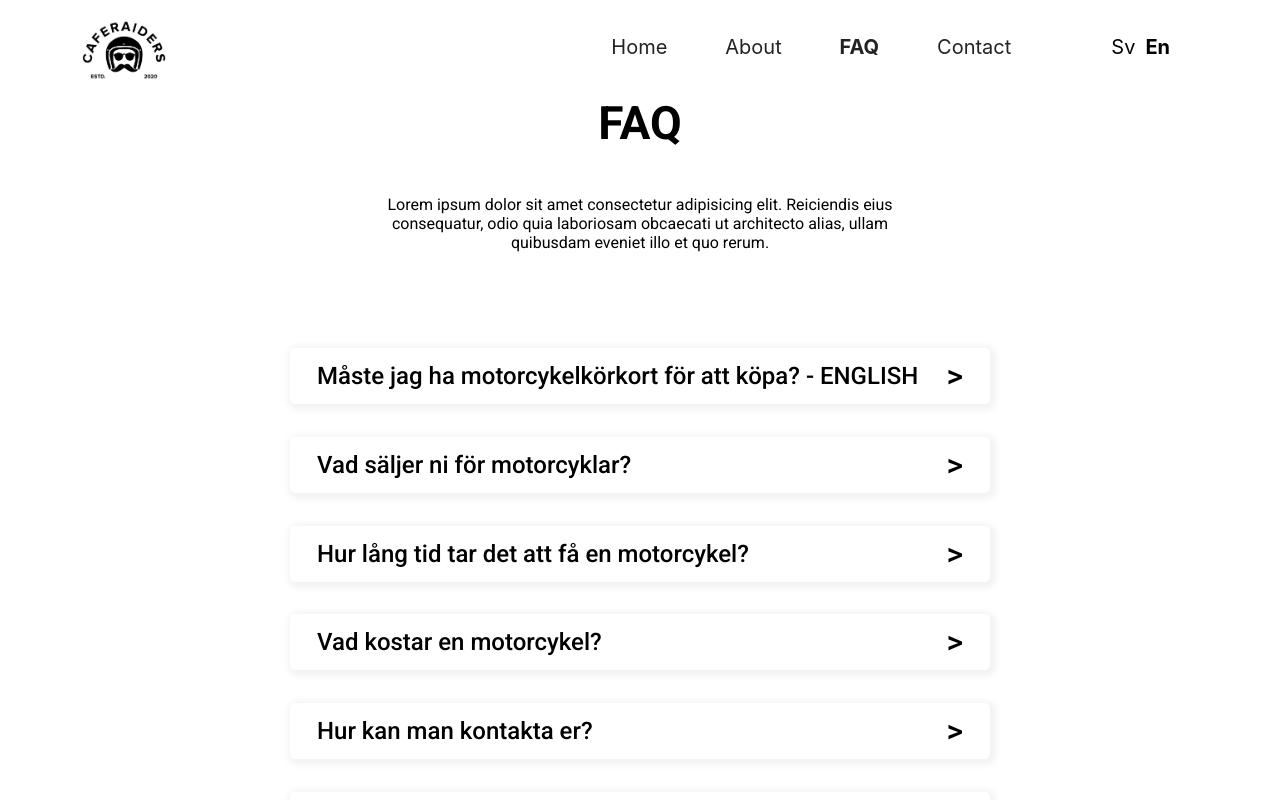
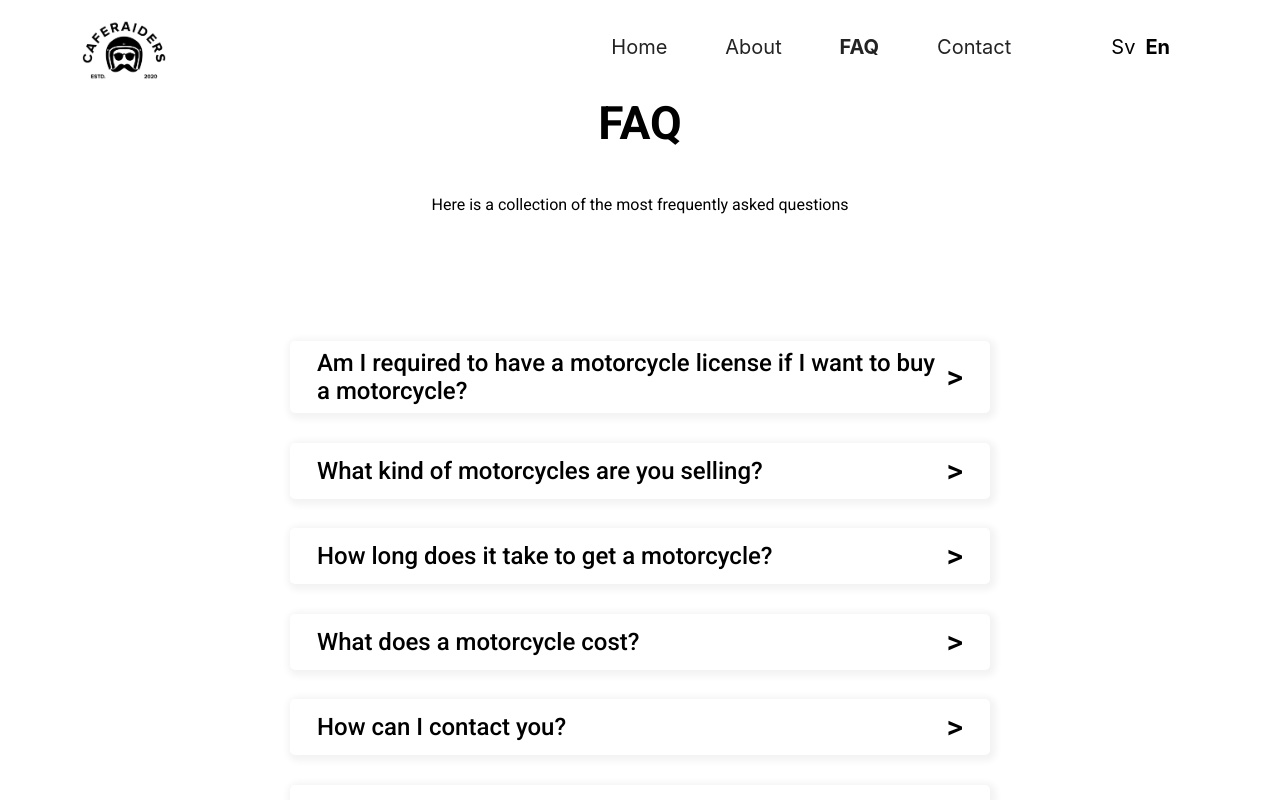
Before and after one commit to SamuelMeijer/agile-project-group5, a React (Create React App) app: page /faq in a window 1280 px wide. Shown: the top 800 px of the page. Built offline with nearby package versions, Linux system fonts and the light colour scheme.

Commit message:
Adding translations to FAQ

```diff
--- a/src/components/faq/Faq.js
+++ b/src/components/faq/Faq.js
@@ -17,10 +17,12 @@ export default function Faq () {
     return (
         <section id={ Styles.faqWrapper }>
             <h1 className={ Styles.title }>FAQ</h1>
-            <p className={ Styles.description }>Lorem ipsum dolor sit amet consectetur adipisicing elit. Reiciendis eius consequatur, odio quia laboriosam obcaecati ut architecto alias, ullam quibusdam eveniet illo et quo rerum.</p>
+            <p className={ Styles.description }>
+                <Trans i18nKey="faq.description"></Trans>
+            </p>
 
             <ul className={ Styles.menu }>
-                { t('faq', { returnObjects: true }).map( (question) => {
+                { t('faq', { returnObjects: true })['questions'].map( (question) => {
                     return (
                         <li key={ question.id } onClick={() => { setClickedQuestion(question.id) }} className={ Styles.menuItem }>
 
--- a/src/i18n.js
+++ b/src/i18n.js
@@ -46,38 +46,41 @@ i18n.use(Backend).use(LanguageDetector).use(initReactI18next).init({
                     desc: 'Motorcycles are our passion. Together we have more than 30 years experience from selling, servicing and riding motorcyckels. We offer the best motorcycles at the lowest prices and will always ne there for our customers.',
                     employees: 'Employees',
                 },
-                faq: [
+                faq: {
+                    description: 'Here is a collection of the most frequently asked questions',
+                    questions: [
                         {
                             id: 0,
-                        question: 'Måste jag ha motorcykelkörkort för att köpa? - ENGLISH',
-                        answer: 'Answer 1: Japp!'
+                            question: 'Am I required to have a motorcycle license if I want to buy a motorcycle?',
+                            answer: 'No you do not need a motorcycle license to buy a motorcycle, just to ride it'
                         },
                         {
                             id: 1,
-                        question: 'Vad säljer ni för motorcyklar?',
-                        answer: 'Answer 2: Lorem ipsum dolor sit amet consectetur, adipisicing elit. Soluta reprehenderit sunt eum quidem deserunt porro. '
+                            question: 'What kind of motorcycles are you selling?',
+                            answer: 'We sell three different models of motorcycles: BMW F 900R, Triumphth BV T1 and Harley Davidson R5'
                         },
                         {
                             id: 2,
-                        question: 'Hur lång tid tar det att få en motorcykel?',
-                        answer: 'Answer 3: Lorem ipsum dolor sit amet.  '
+                            question: 'How long does it take to get a motorcycle?',
+                            answer: 'Normal delivery time is three to five weeks'
                         },
                         {
                             id: 3,
-                        question: 'Vad kostar en motorcykel?',
-                        answer: 'Answer 4: Lorem ipsum dolor sit, amet consectetur adipisicing elit. '
+                            question: 'What does a motorcycle cost?',
+                            answer: 'Our motorcycles cost between 69000 - 89000SEK'
                         },
                         {
                             id: 4,
-                        question: 'Hur kan man kontakta er?',
-                        answer: 'Answer 5: Lorem ipsum dolor sit, amet consectetur adipisicing elit. Deserunt rerum consequuntur ratione eaque minus accusantium nisi velit. '
+                            question: 'How can I contact you?',
+                            answer: 'You can always contact us on telephone 042-2933159 during the day, otherwise you can send an email to contact@caferaiders.com'
                         },
                         {
                             id: 5,
-                        question: 'Vart kan man hitta er?',
-                        answer: 'Answer 6 Lorem ipsum dolor, sit amet consectetur adipisicing elit. Incidunt quasi repudiandae veniam sed tempore. '
+                            question: 'Where can I find you?',
+                            answer: 'You can find us at Helsingborgsvägen 1, 25227 Helsingborg'
                         },
-            ],
+                    ]
+                },
                 contact: {
                     contact: 'Contact',
                     name: 'Name:',
@@ -120,38 +123,41 @@ i18n.use(Backend).use(LanguageDetector).use(initReactI18next).init({
                     desc: 'Motorcyklar är våran passion. Tillsammans har vi mer än 30 års erfarenhet från försäljning, service och körande av motorcyklar. Vi erbjuder de bästa motorcycklarna till de lägsta priserna och kommer alltid att finnas där för våra kunder.',
                     employees: 'Anställda'
                 },
-                faq: [
+                faq: {
+                    description: 'Här har vi samlat några av de vanligaste frågorna',
+                    questions: [
                         {
                             id: 0,
                             question: 'Måste jag ha motorcykelkörkort för att köpa?',
-                        answer: 'Answer 1: Japp!'
+                            answer: 'Nej du behöver inte ha motorcykelkörkort för att få köpa en motorcykel, enbart för att få köra den'
                         },
                         {
                             id: 1,
                             question: 'Vad säljer ni för motorcyklar?',
-                        answer: 'Answer 2: Lorem ipsum dolor sit amet consectetur, adipisicing elit. Soluta reprehenderit sunt eum quidem deserunt porro. '
+                            answer: 'Vi säljer tre olika modeller av motorcyklar: BMW F 900R, Triumphth BV T1 och Harley Davidson R5'
                         },
                         {
                             id: 2,
                             question: 'Hur lång tid tar det att få en motorcykel?',
-                        answer: 'Answer 3: Lorem ipsum dolor sit amet.  '
+                            answer: 'Normal leveranstid är tre till fem veckor'
                         },
                         {
                             id: 3,
                             question: 'Vad kostar en motorcykel?',
-                        answer: 'Answer 4: Lorem ipsum dolor sit, amet consectetur adipisicing elit. '
+                            answer: 'Våra motorcyklar kostar mellan 69000 - 89000SEK'
                         },
                         {
                             id: 4,
                             question: 'Hur kan man kontakta er?',
-                        answer: 'Answer 5: Lorem ipsum dolor sit, amet consectetur adipisicing elit. Deserunt rerum consequuntur ratione eaque minus accusantium nisi velit. '
+                            answer: 'Man kan alltid kontaka oss på telefon 042-2933159 under dagtid, annars kan man skicka ett mail till contact@caferaiders.com'
                         },
                         {
                             id: 5,
                             question: 'Vart kan man hitta er?',
-                        answer: 'Answer 6 Lorem ipsum dolor, sit amet consectetur adipisicing elit. Incidunt quasi repudiandae veniam sed tempore. '
+                            answer: 'Man hittar oss på Helsingborgsvägen 1, 25227 Helsingborg'
                         },
-            ],
+                    ]
+                },
                 contact: {
                     contact: 'Kontakt',
                     name: 'Namn:',
```
Lines whose indentation alone changed are shown as unchanged.
